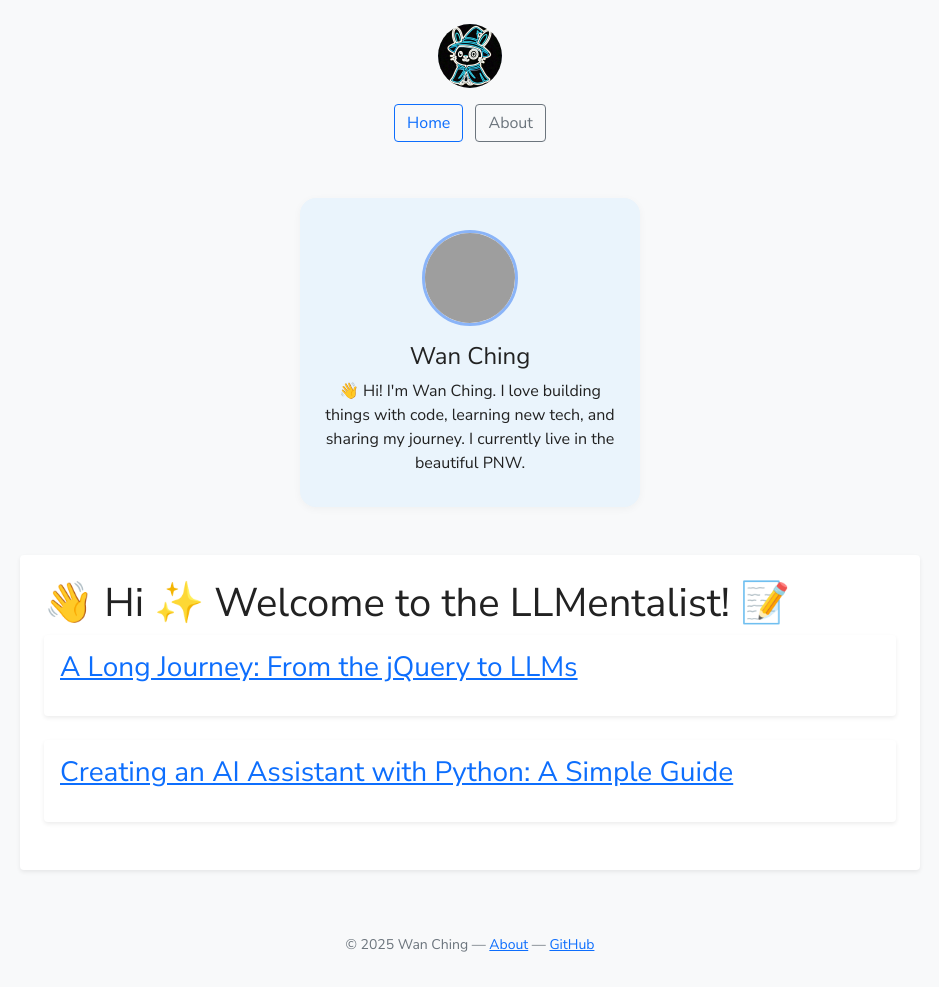
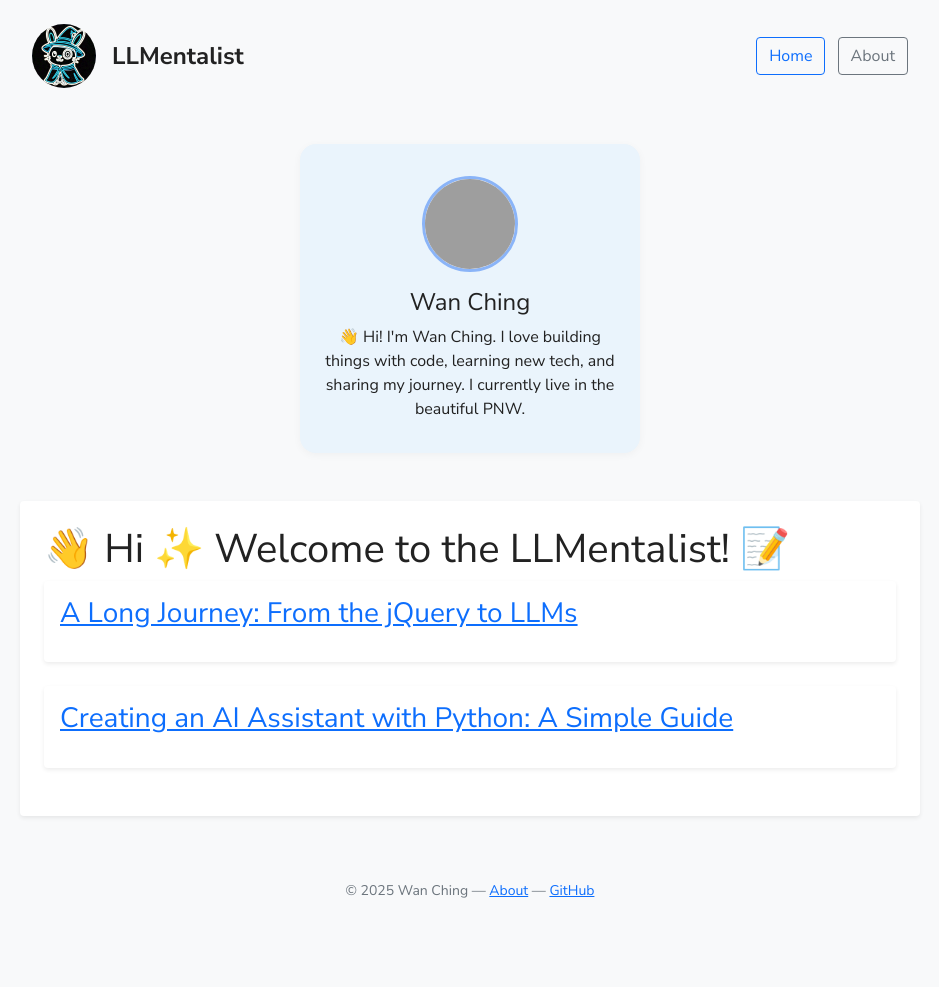
Before and after one commit to llmentalist/llmentalist.github.io, an Eleventy site: page blog/src/index.md in a window 1280 px wide. Shown: the whole page, without its empty margins (170-1109 px from the left). After the commit the page ends 933 px from the top, so only its background shows below. Built offline with nearby package versions, Linux system fonts and the light colour scheme; Eleventy itself is replaced by a stand-in of ours; files that its build step writes are made by us from their sources; grey boxes are pictures that could not be loaded.

Commit message:
Enhance header layout by adding site title and adjusting avatar alignment

```diff
--- a/blog/src/_includes/layout.njk
+++ b/blog/src/_includes/layout.njk
@@ -100,8 +100,11 @@
 </head>
 <body class="bg-light">
   <div class="page-container">
-    <header class="container py-4 text-center">
-      <img src="/avatar.png" alt="Site avatar" class="rounded-circle mb-3" style="width:64px;height:64px;" />
+    <header class="container py-4 d-flex flex-row align-items-center justify-content-between">
+      <div class="d-flex align-items-center">
+        <img src="/avatar.png" alt="Site avatar" class="rounded-circle mb-0 me-3" style="width:64px;height:64px;" />
+        <span class="fs-4 fw-bold">LLMentalist</span>
+      </div>
       <nav>
         <a href="/" class="btn btn-outline-primary">Home</a>
         <a href="/about/" class="btn btn-outline-secondary ms-2">About</a>
```
